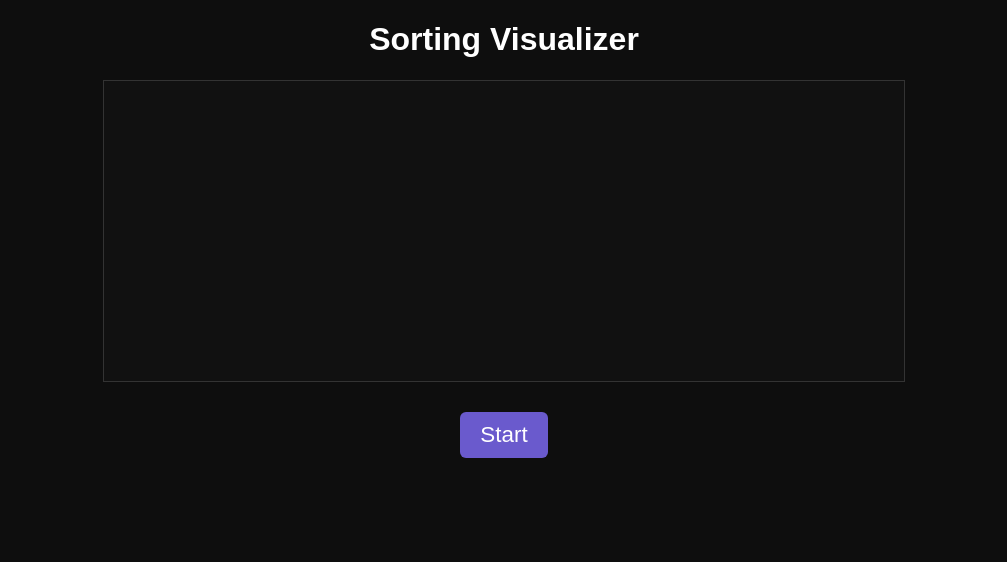
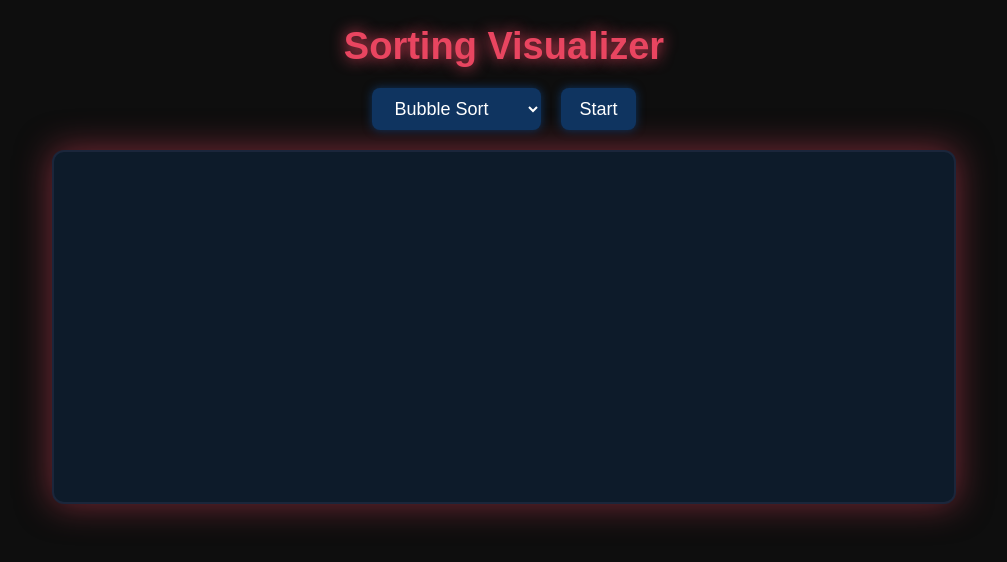
Before and after one commit to Azzury-dev/js-sorting-algorithms, a website: page visualitations/web/index.html in a window 1280 px wide. Shown: the whole page, without its empty margins (136-1143 px from the left). Drawn offline with Linux system fonts and the light colour scheme.

Commit message:
New html and css yay

```diff
--- a/visualitations/web/index.html
+++ b/visualitations/web/index.html
@@ -7,9 +7,18 @@
 </head>
 <body>
     <h1>Sorting Visualizer</h1>
+
+    <div id="controls">
+        <select id="algoSelect">
+            <option value="bubble">Bubble Sort</option>
+            <option value="insertion">Insertion Sort</option>
+            <option value="selection">Selection Sort</option>
+            <option value="quick">Quick Sort</option>
+            <option value="merge">Merge Sort</option>
+        </select>
+        <button onclick="start()">Start</button>
+    </div>
     <canvas id="canvas"></canvas>
-
-    <button onclick="start()">Start</button>
 
     <script type="module" src="visual.js"></script>
 </body>
--- a/visualitations/web/style.css
+++ b/visualitations/web/style.css
@@ -5,27 +5,57 @@ body {
     font-family: Arial;
 }
 
+h1 {
+    font-size: 38px;
+    margin-bottom: 20px;
+    color: #e94560;
+    text-shadow: 0 0 15px #e94560;
+    animation: fadeIn 1s ease;
+}
+
+
+#controls {
+    display: flex;
+    justify-content: center;
+    gap: 20px;
+    margin-bottom: 15px;
+}
+
+select, button {
+    background: #0f3460;
+    color: #fff;
+    border: none;
+    padding: 10px 18px;
+    border-radius: 8px;
+    cursor: pointer;
+    font-size: 18px;
+    transition: 0.3s ease;
+    box-shadow: 0 0 10px #0f3460;
+}
+
+select:hover,
+button:hover {
+    background: #1f4b86;
+    box-shadow: 0 0 15px #1f4b86;
+}
+
 canvas {
-    width: 800px;
-    height: 300px;
-    background-color: #111;
-    border: 1px solid #333;
+    width: 900px;
+    height: 350px;
+    background: #0d1b2a;
     display: block;
     margin: 20px auto;
+    border-radius: 12px;
+    border: 2px solid #1b263b;
+    box-shadow: 0 0 35px rgba(233, 69, 96, 0.5);
+    transition: 0.6s ease;
 }
 
-button {
-    background: #6a5acd;
-    padding: 10px 20px;
-    border: none;
-    color: white;
-    cursor: pointer;
-    border-radius: 6px;
-    margin-top: 10px;
-    font-size: 1.4rem;
-    transition: background 0.15s ease-in-out;
+canvas:hover {
+    box-shadow: 0 0 35px rgba(233, 69, 96, 0.8);
 }
 
-button:hover {
-    background: #7a6aed;
+@keyframes fadeIn {
+    from { opacity: 0; transform: translateY(-10px); }
+    to   { opacity: 1; transform: translateY(0); }
 }
```
